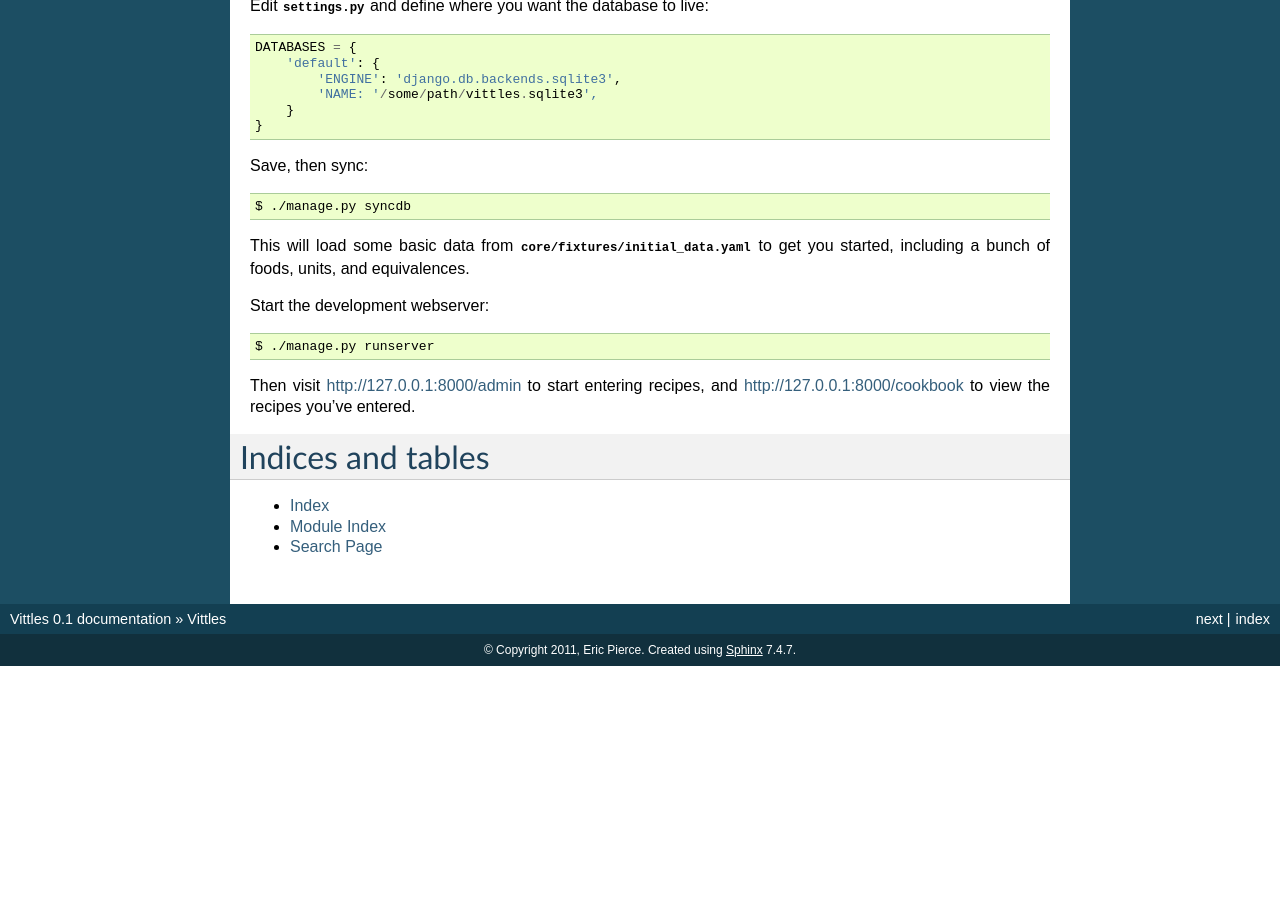
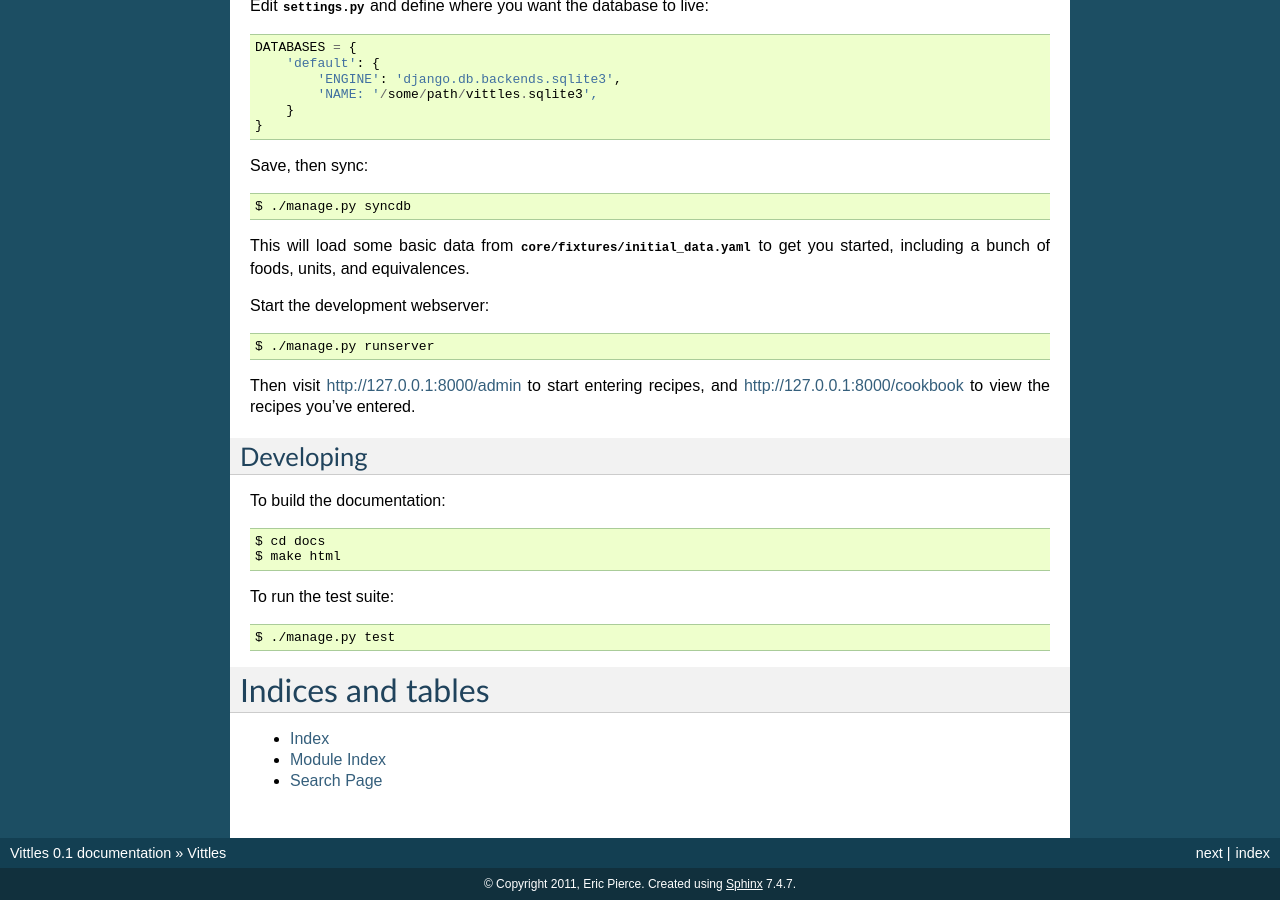
Before and after one commit to wapcaplet/vittles, a Sphinx documentation site: the page built from docs/source/index.rst, in a window 1280 px wide and 900 px high, scrolled down 691 px. Built offline with Sphinx 7.4.7, drawn with Linux system fonts in a browser that asks for light colours; before the commit the page ends 1357 px from its top, so only the background shows below that.

Commit message:
Development notes

```diff
--- a/docs/source/index.rst
+++ b/docs/source/index.rst
@@ -64,6 +64,19 @@ http://127.0.0.1:8000/cookbook to view the recipes you've entered.
 .. _virtualenvwrapper: http://pypi.python.org/pypi/virtualenvwrapper
 
 
+Developing
+----------
+
+To build the documentation::
+
+    $ cd docs
+    $ make html
+
+To run the test suite::
+
+    $ ./manage.py test
+
+
 Indices and tables
 ==================
 
```
Also changed, not shown: 1 other file.
